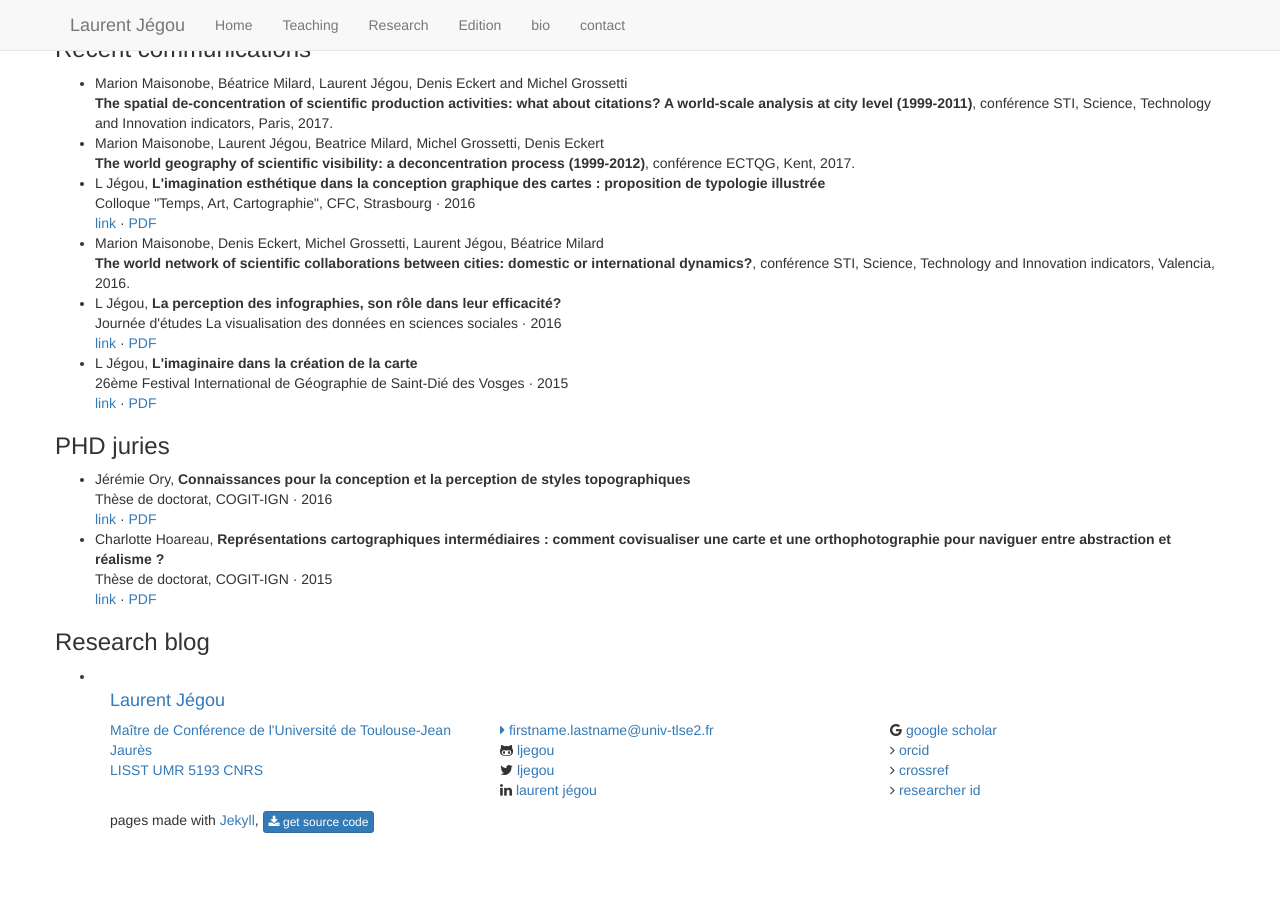
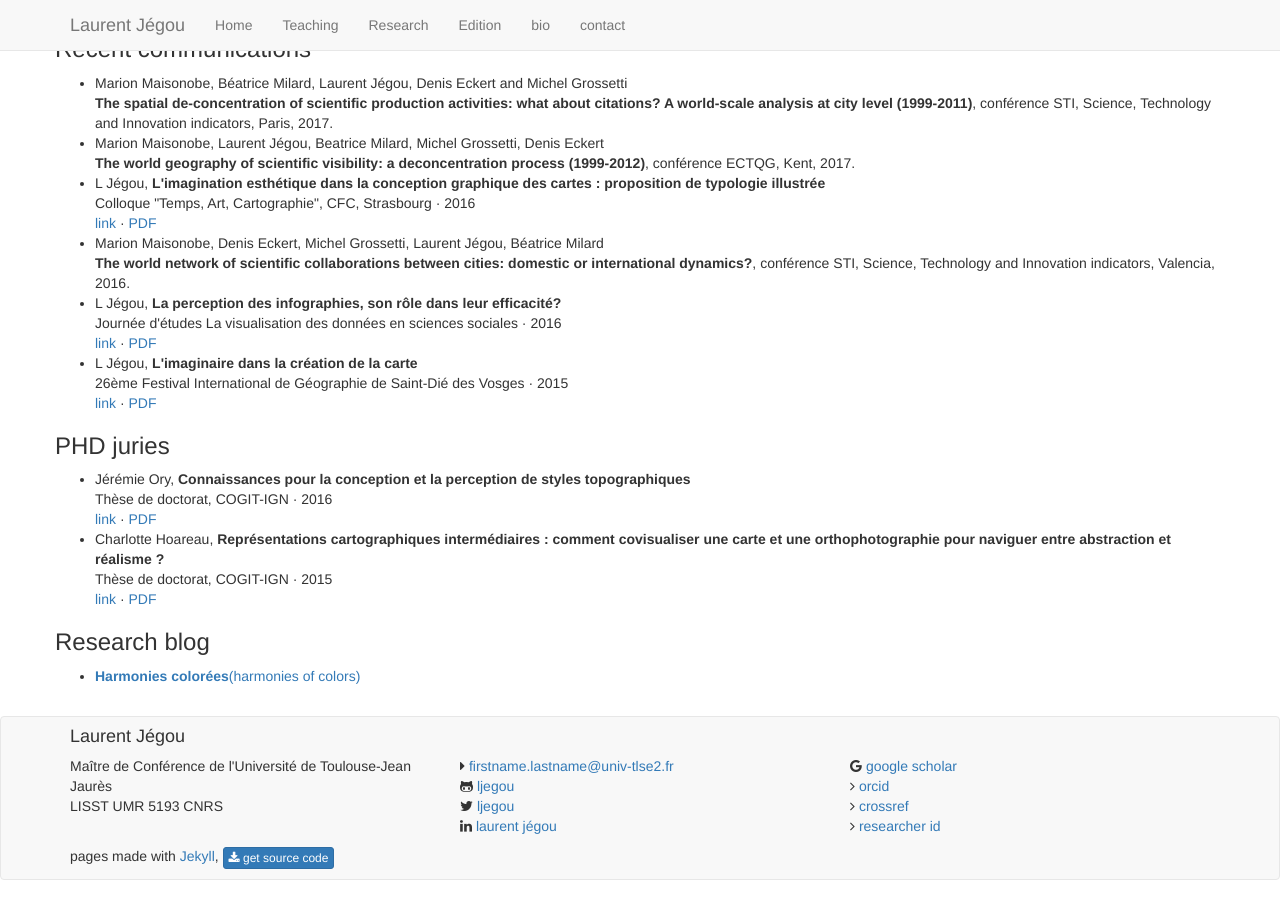
Before and after one commit to ljegou/ljegou.github.io, a Jekyll site: the page research/research.html, which Jekyll copies as it is, in a window 1280 px wide and 900 px high, scrolled down 946 px. Built offline with Jekyll 4.4.1, drawn with Linux system fonts in a browser that asks for light colours; before the commit the page ends 1799 px from its top, so only the background shows below that.

Commit message:
Update research.html

```diff
--- a/research/research.html
+++ b/research/research.html
@@ -171,7 +171,7 @@ analysis at city level (1999-2011)</strong>, conférence STI, Science, Technolog
 <h3>Research blog</h3>
 <ul>
 
-    <li><a href="http://couleurs.hypotheses.org/><strong>Harmonies colorées</strong>(harmonies of colors)</a>
+    <li><a href="http://couleurs.hypotheses.org/"><strong>Harmonies colorées</strong>(harmonies of colors)</a>
     </li>
 
 </div>
```
